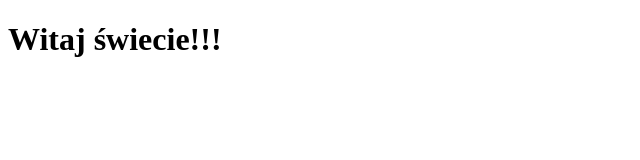
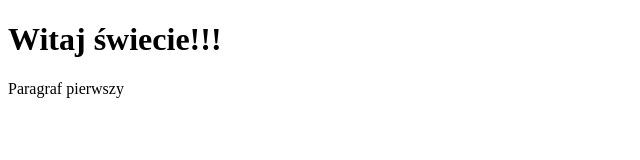
Before and after one commit to aroszuk/aroszuk.github.io, a plain HTML site: page dietetyk/index.html in a window 1280 px wide. Shown: the whole page, without its empty margins (0-640 px from the left). Drawn offline with Linux system fonts and the light colour scheme.

Commit message:
dodałem paragraf

```diff
--- a/dietetyk/index.html
+++ b/dietetyk/index.html
@@ -9,6 +9,7 @@
 <body>
 
     <h1>Witaj świecie!!!</h1>
+    <p>Paragraf pierwszy</p>
 
 </body>
 </html>
```
